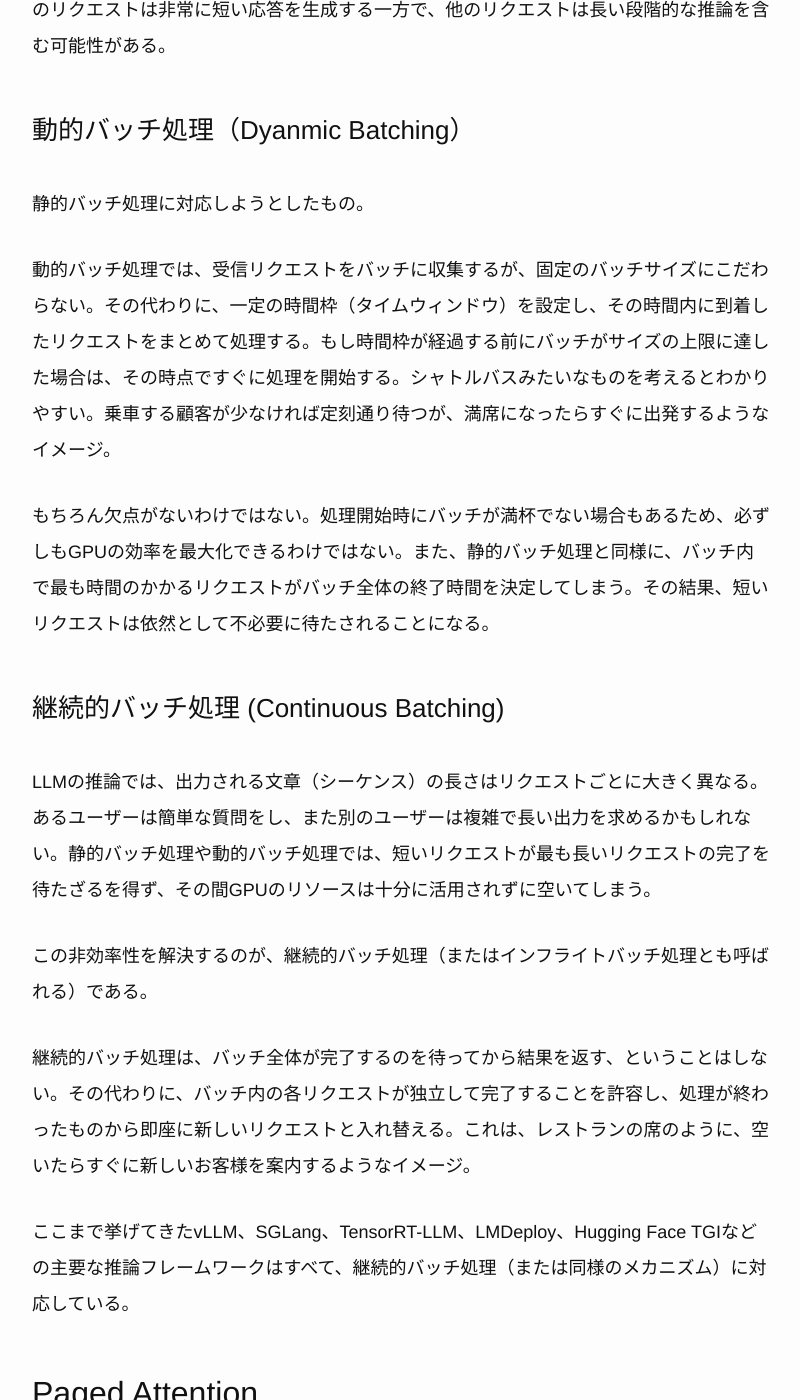
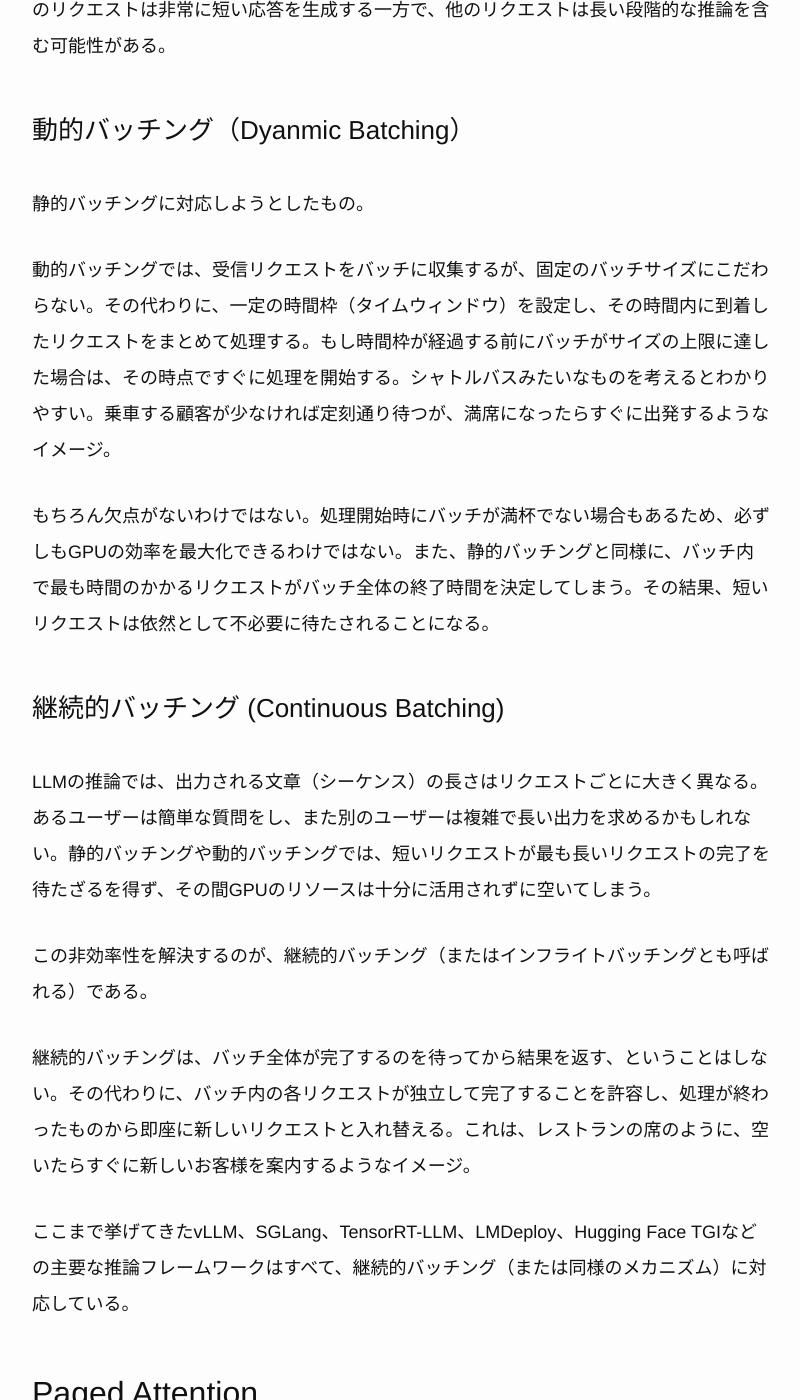
Before and after one commit to iwashi/iwashi.github.io, a Jekyll site: the page built from _posts/2025-07-20-llm-inference.md, in a window 1280 px wide and 1400 px high, scrolled down 14930 px. Shown: the whole window, without its empty margins (238-1038 px from the left). Built offline with Jekyll 4.4.1, drawn with Linux system fonts in a browser that asks for light colours; some of the changed text lies outside the part shown.

Commit message:
tiny update

```diff
--- a/_posts/2025-07-20-llm-inference.md
+++ b/_posts/2025-07-20-llm-inference.md
@@ -296,38 +296,38 @@ LLM自体の実行速度を表すものとしてスループットがある。
     - 入力TPS：モデルが1秒間に処理する入力トークンの数
     - 出力TPS：モデルが1秒間に生成する出力トークンの数
 
-## バッチ処理
+## バッチング
 
 GPUは高度に並列化された計算処理のために設計されているため、1秒間に数兆回、あるいは数千兆回もの浮動小数点演算（FLOPs）を実行できる。だがLLMは、チップのメモリ帯域幅の大部分がモデルパラメータの読み込みに費やされるため、これらのGPUの性能を十分に活用できないことがよくある。
 
-バッチ処理はそのボトルネック軽減に役立つ。どうやるかというと、名前の通りまとめて処理する。本番環境では、サービスに複数のリクエストが同時にやってくることがある。各リクエストを個別に処理する代わりに、それらをまとめてバッチとして処理することで、読み込まれた同じモデルパラメータを複数のリクエストで共有する。その結果、スループットを大幅に高められる。
+バッチんぐはそのボトルネック軽減に役立つ。どうやるかというと、名前の通りまとめて処理する。本番環境では、サービスに複数のリクエストが同時にやってくることがある。各リクエストを個別に処理する代わりに、それらをまとめてバッチとして処理することで、読み込まれた同じモデルパラメータを複数のリクエストで共有する。その結果、スループットを大幅に高められる。
 
-そのバッチ処理にはいくつかタイプがある。
+そのバッチングにはいくつかタイプがある。
 
-### 静的バッチ処理（Static Batching）
+### 静的バッチング（Static Batching）
 
 サーバーは固定数のリクエストが到着するまで待機し、それらを単一のバッチとしてまとめて処理する。実装が簡単だが、欠点もある。
 
 バッチ内の最初のリクエストは最後のリクエストを待つことを強いられる。その結果、不必要な遅延が発生する。理想的な世界では、これがワークするかもしれないが、
 バッチ内のすべてのリクエストが同じように作られているわけではない。実際、LLMの推論では、一部のリクエストは非常に短い応答を生成する一方で、他のリクエストは長い段階的な推論を含む可能性がある。
 
-### 動的バッチ処理（Dyanmic Batching）
+### 動的バッチング（Dyanmic Batching）
 
-静的バッチ処理に対応しようとしたもの。
+静的バッチングに対応しようとしたもの。
 
-動的バッチ処理では、受信リクエストをバッチに収集するが、固定のバッチサイズにこだわらない。その代わりに、一定の時間枠（タイムウィンドウ）を設定し、その時間内に到着したリクエストをまとめて処理する。もし時間枠が経過する前にバッチがサイズの上限に達した場合は、その時点ですぐに処理を開始する。シャトルバスみたいなものを考えるとわかりやすい。乗車する顧客が少なければ定刻通り待つが、満席になったらすぐに出発するようなイメージ。
+動的バッチングでは、受信リクエストをバッチに収集するが、固定のバッチサイズにこだわらない。その代わりに、一定の時間枠（タイムウィンドウ）を設定し、その時間内に到着したリクエストをまとめて処理する。もし時間枠が経過する前にバッチがサイズの上限に達した場合は、その時点ですぐに処理を開始する。シャトルバスみたいなものを考えるとわかりやすい。乗車する顧客が少なければ定刻通り待つが、満席になったらすぐに出発するようなイメージ。
 
-もちろん欠点がないわけではない。処理開始時にバッチが満杯でない場合もあるため、必ずしもGPUの効率を最大化できるわけではない。また、静的バッチ処理と同様に、バッチ内で最も時間のかかるリクエストがバッチ全体の終了時間を決定してしまう。その結果、短いリクエストは依然として不必要に待たされることになる。
+もちろん欠点がないわけではない。処理開始時にバッチが満杯でない場合もあるため、必ずしもGPUの効率を最大化できるわけではない。また、静的バッチングと同様に、バッチ内で最も時間のかかるリクエストがバッチ全体の終了時間を決定してしまう。その結果、短いリクエストは依然として不必要に待たされることになる。
 
-### 継続的バッチ処理 (Continuous Batching)
+### 継続的バッチング (Continuous Batching)
 
-LLMの推論では、出力される文章（シーケンス）の長さはリクエストごとに大きく異なる。あるユーザーは簡単な質問をし、また別のユーザーは複雑で長い出力を求めるかもしれない。静的バッチ処理や動的バッチ処理では、短いリクエストが最も長いリクエストの完了を待たざるを得ず、その間GPUのリソースは十分に活用されずに空いてしまう。
+LLMの推論では、出力される文章（シーケンス）の長さはリクエストごとに大きく異なる。あるユーザーは簡単な質問をし、また別のユーザーは複雑で長い出力を求めるかもしれない。静的バッチングや動的バッチングでは、短いリクエストが最も長いリクエストの完了を待たざるを得ず、その間GPUのリソースは十分に活用されずに空いてしまう。
 
-この非効率性を解決するのが、継続的バッチ処理（またはインフライトバッチ処理とも呼ばれる）である。
+この非効率性を解決するのが、継続的バッチング（またはインフライトバッチングとも呼ばれる）である。
 
-継続的バッチ処理は、バッチ全体が完了するのを待ってから結果を返す、ということはしない。その代わりに、バッチ内の各リクエストが独立して完了することを許容し、処理が終わったものから即座に新しいリクエストと入れ替える。これは、レストランの席のように、空いたらすぐに新しいお客様を案内するようなイメージ。
+継続的バッチングは、バッチ全体が完了するのを待ってから結果を返す、ということはしない。その代わりに、バッチ内の各リクエストが独立して完了することを許容し、処理が終わったものから即座に新しいリクエストと入れ替える。これは、レストランの席のように、空いたらすぐに新しいお客様を案内するようなイメージ。
 
-ここまで挙げてきたvLLM、SGLang、TensorRT-LLM、LMDeploy、Hugging Face TGIなどの主要な推論フレームワークはすべて、継続的バッチ処理（または同様のメカニズム）に対応している。
+ここまで挙げてきたvLLM、SGLang、TensorRT-LLM、LMDeploy、Hugging Face TGIなどの主要な推論フレームワークはすべて、継続的バッチング（または同様のメカニズム）に対応している。
 
 ## Paged Attention
 
@@ -538,7 +538,7 @@ MoEモデルでは、入力されるトークンごとに、モデルの中の
 
 ## インフラ面での高速スケーリング
 
-本番環境でLLMの推論は、モデルのトレーニングとは全くの別物である。学習が予測可能でバッチ処理を基本とするのに対し、推論はリアルタイムのユーザー需要に基づいて実施される。多くの場合、トラフィックは突発的であり予測が難しく、レイテンシーの増加やダウンタイムが許されない。
+本番環境でLLMの推論は、モデルのトレーニングとは全くの別物である。学習が予測可能でバッチングを基本とするのに対し、推論はリアルタイムのユーザー需要に基づいて実施される。多くの場合、トラフィックは突発的であり予測が難しく、レイテンシーの増加やダウンタイムが許されない。
 
 トラフィックの急増時には迅速にスケールアップ/アウトし、アイドル時にはコスト削減のためにゼロまでスケールダウンする必要がある。クラウドと同じく、弾力性が重要になる。
 
@@ -677,7 +677,7 @@ LLMの推論を本番環境で運用するには、単にモデルが応答を
         - 完全な応答を生成するまでのエンドツーエンドのパフォーマンスを測定
 - GPUメトリクス
     - GPU使用率
-        - GPUがどれだけビジー状態かを示す。低すぎる場合は、リソースの未使用やバッチ処理が非効率である可能性を示唆している
+        - GPUがどれだけビジー状態かを示す。低すぎる場合は、リソースの未使用やバッチングが非効率である可能性を示唆している
     - GPUメモリ使用量
         - キャパシティプランニングや、OOMエラーの回避に有用
 
```
